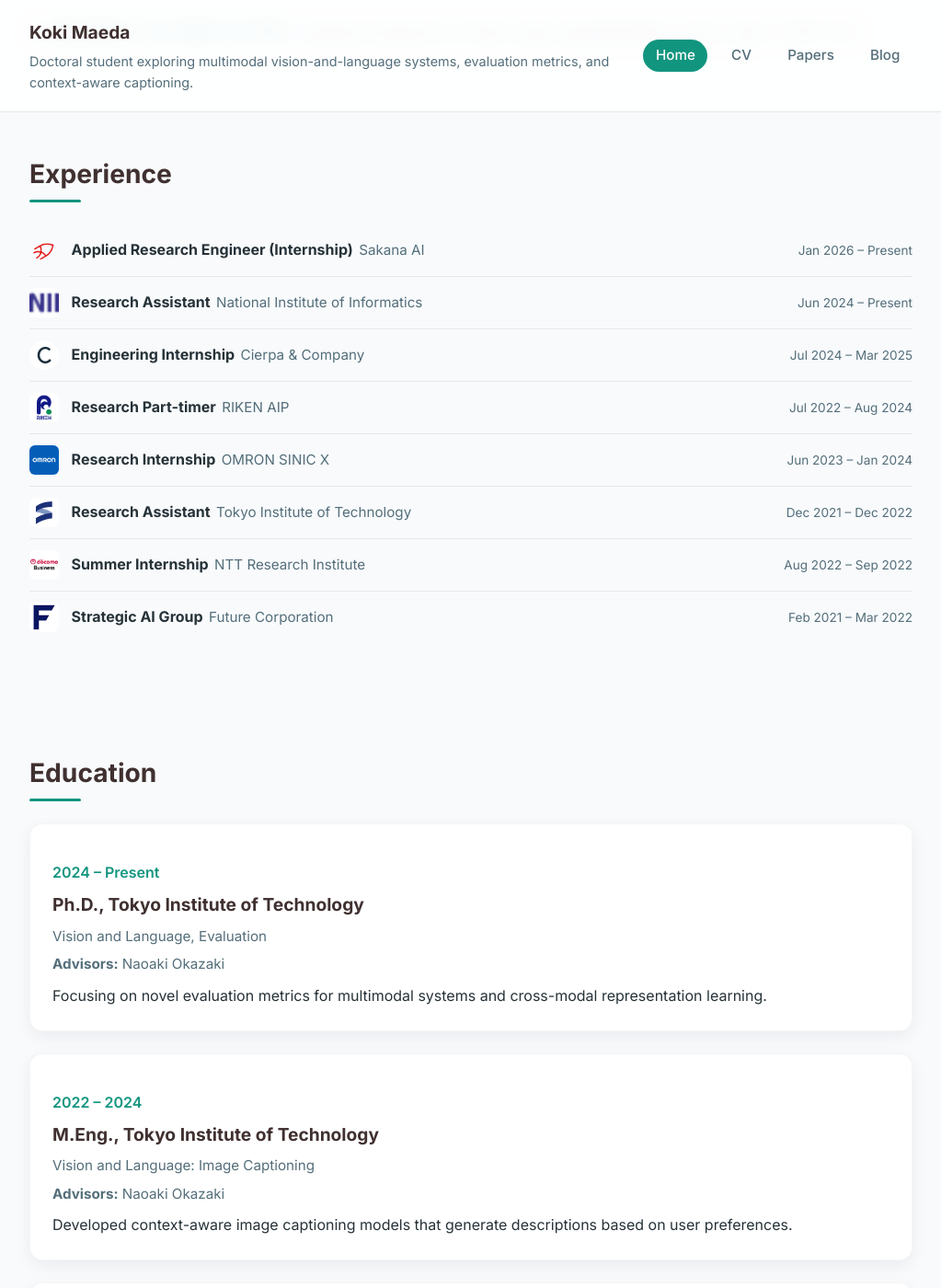
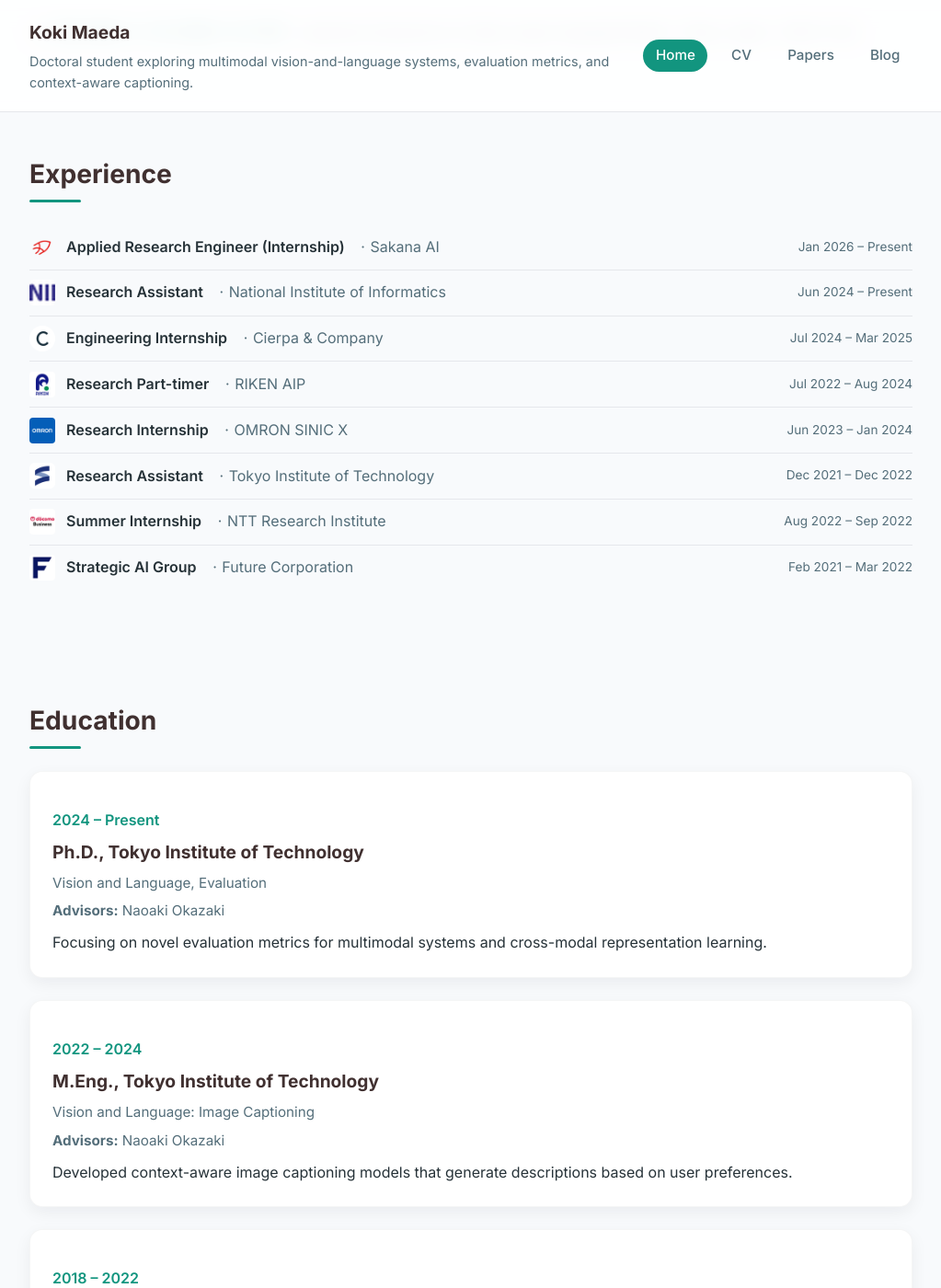
Before and after one commit to Silviase/silviase.github.io, a Jekyll site: the page built from index.md, in a window 1280 px wide and 1400 px high, scrolled down 2548 px. Shown: the whole window at 92% size, without its empty margins (128-1151 px from the left). Built offline with Jekyll 4.4.1, drawn with Linux system fonts in a browser that asks for light colours.

Commit message:
fix: convert logos to PNG and simplify experience layout
- Convert all company logos from .ico to 64x64 PNG for reliable
  rendering across browsers
- Simplify experience list to single-line items: logo · role · org · date
- Add .venv and uv artifacts to .gitignore

Co-Authored-By: Claude Opus 4.6 <noreply@anthropic.com>

```diff
--- a/_layouts/home.html
+++ b/_layouts/home.html
@@ -87,13 +87,9 @@ layout: default
         {% if item.logo %}
         <img class="exp-logo" src="{{ item.logo | relative_url }}" alt="{{ item.organization }}" loading="lazy" />
         {% endif %}
-        <div class="exp-body">
-          <div class="exp-header">
-            <strong>{{ item.role }}</strong>
-            <span class="exp-org">{{ item.organization }}</span>
-          </div>
-          <span class="exp-years">{{ item.years }}</span>
-        </div>
+        <span class="exp-role">{{ item.role }}</span>
+        <span class="exp-org">{{ item.organization }}</span>
+        <span class="exp-years">{{ item.years }}</span>
       </li>
       {% endfor %}
     </ul>
--- a/assets/css/main.css
+++ b/assets/css/main.css
@@ -290,11 +290,10 @@ a:focus {
 }
 
 .exp-item {
-  display: grid;
-  grid-template-columns: 32px 1fr;
-  gap: 0.85rem;
+  display: flex;
   align-items: center;
-  padding: 0.75rem 0;
+  gap: 0.75rem;
+  padding: 0.65rem 0;
   border-bottom: 1px solid var(--border);
 }
 
@@ -303,32 +302,29 @@ a:focus {
 }
 
 .exp-logo {
-  width: 32px;
-  height: 32px;
+  width: 28px;
+  height: 28px;
+  flex-shrink: 0;
   object-fit: contain;
-  border-radius: 6px;
+  border-radius: 4px;
 }
 
-.exp-body {
-  display: flex;
-  justify-content: space-between;
-  align-items: baseline;
-  gap: 1rem;
+.exp-role {
+  font-weight: 600;
 }
 
-.exp-header {
-  display: flex;
-  gap: 0.4rem;
-  align-items: baseline;
-  flex-wrap: wrap;
+.exp-org::before {
+  content: '·';
+  margin: 0 0.35rem;
+  color: var(--text-muted);
 }
 
 .exp-org {
   color: var(--text-muted);
-  font-size: 0.95rem;
 }
 
 .exp-years {
+  margin-left: auto;
   color: var(--text-muted);
   font-size: 0.85rem;
   white-space: nowrap;
@@ -706,9 +702,15 @@ a:focus {
 }
 
 @media (max-width: 720px) {
-  .exp-body {
-    flex-direction: column;
-    gap: 0.15rem;
+  .exp-item {
+    flex-wrap: wrap;
+  }
+
+  .exp-years {
+    margin-left: 0;
+    flex-basis: 100%;
+    padding-left: calc(28px + 0.75rem);
+    font-size: 0.8rem;
   }
 }
 
```
Also changed, not shown: _data/experience.yml (+8 -8 lines), assets/logos/cierpa.ico (deleted), assets/logos/cierpa.png (added), assets/logos/future.ico (deleted), assets/logos/future.png (added), assets/logos/nii.ico (deleted), assets/logos/nii.png (added), assets/logos/ntt.ico (deleted), assets/logos/ntt.png (added), assets/logos/omron-sinicx.ico (deleted), assets/logos/omron-sinicx.png (added), assets/logos/riken.ico (deleted), assets/logos/riken.png (added), assets/logos/sakana.ico (deleted), 3 more files, 1 other file.
